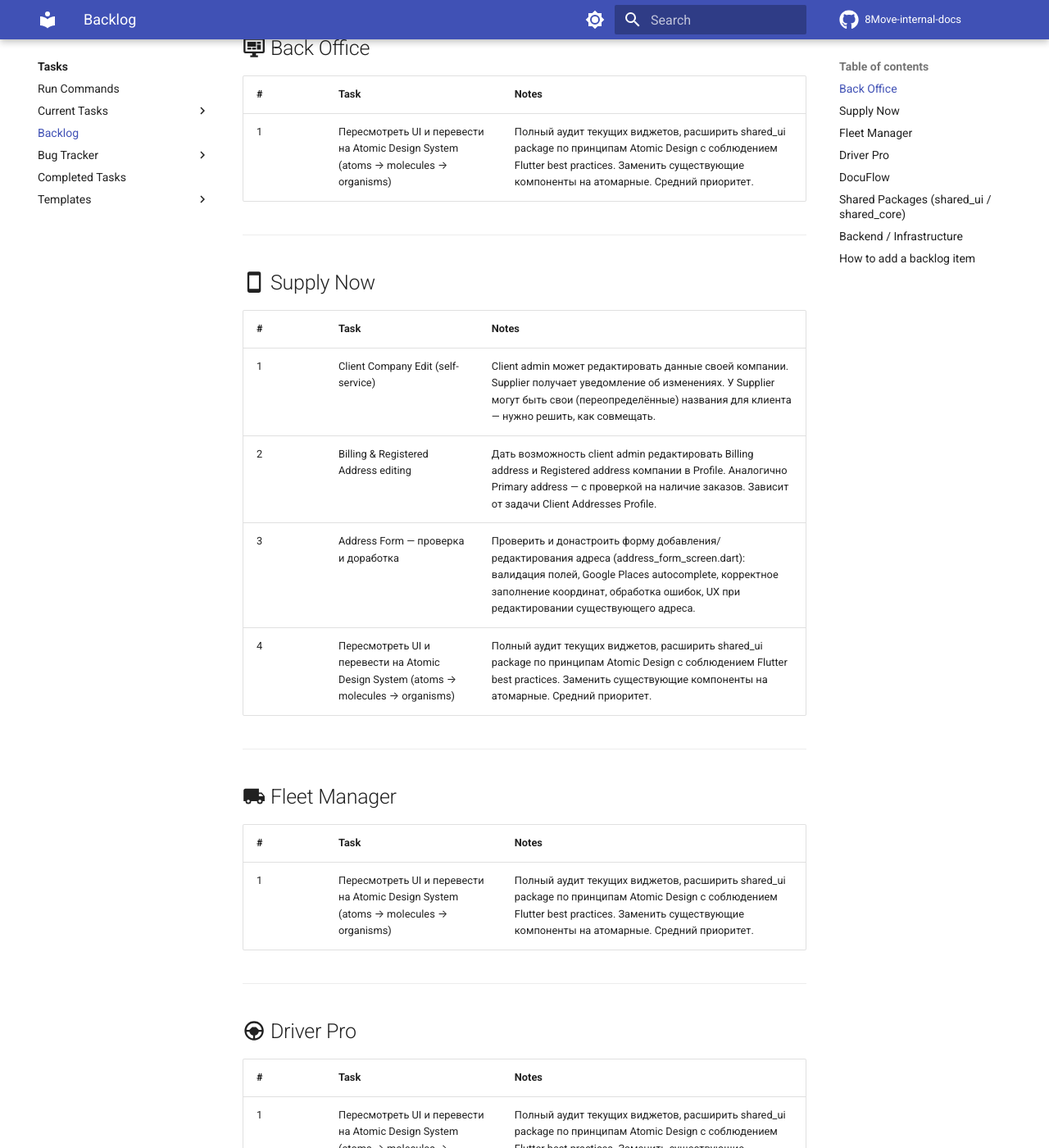
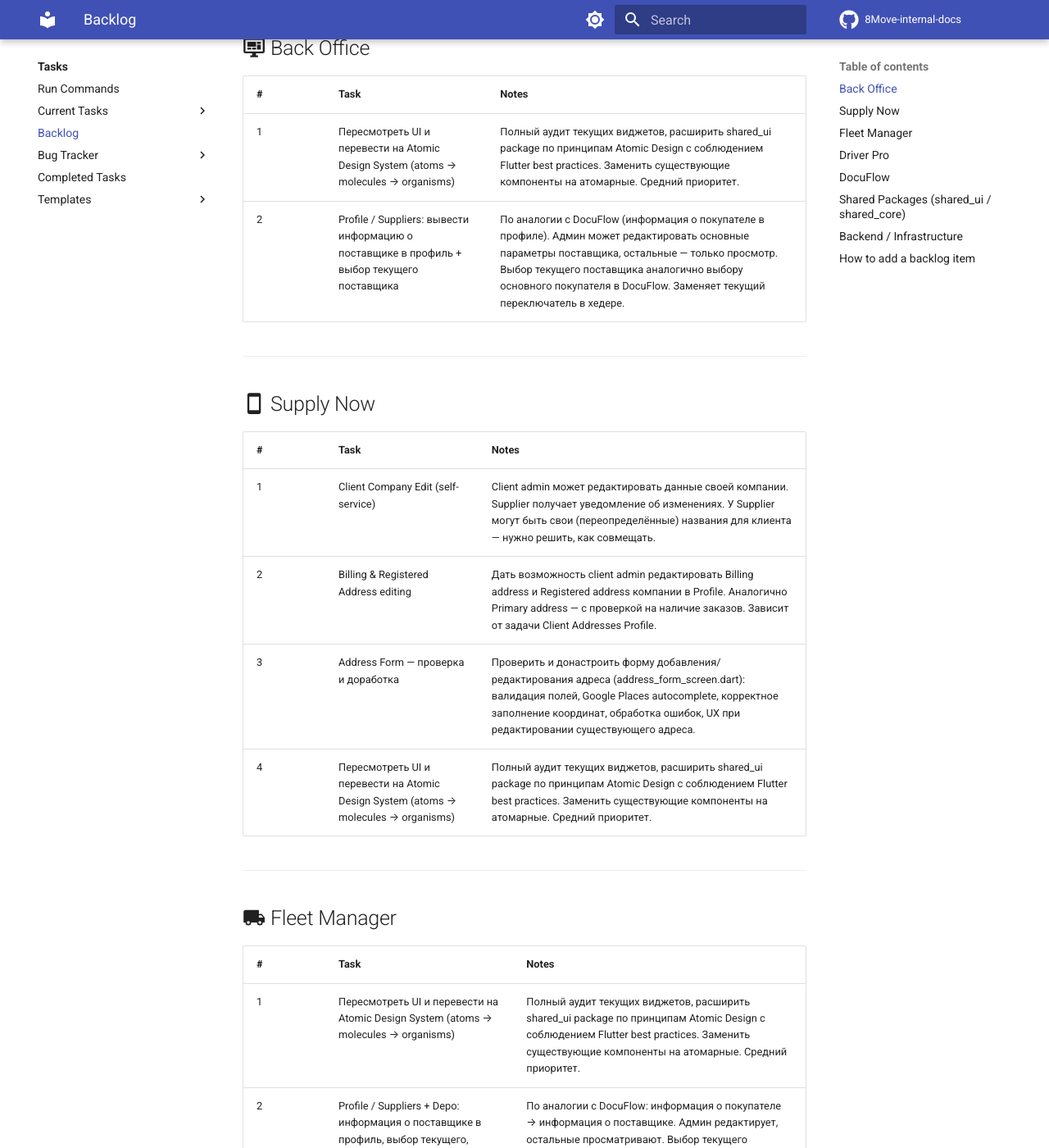
Before and after one commit to MaxShytov/8Move-internal-docs, an MkDocs documentation site: the page built from docs/tasks/backlog.md, in a window 1280 px wide and 1400 px high, scrolled down 362 px. Shown: the whole window at 82% size. Built offline with MkDocs 1.6.1 and Material for MkDocs 9.7.7, drawn with Linux system fonts in a browser that asks for light colours; comment, search, counter and statistics services are not loaded; some of the changed text lies outside the part shown.

Commit message:
backlog: add supplier profile tasks to Back Office and Fleet Manager
Co-Authored-By: Claude Opus 4.6 <noreply@anthropic.com>

```diff
--- a/docs/tasks/backlog.md
+++ b/docs/tasks/backlog.md
@@ -12,6 +12,7 @@ Ideas and planned tasks that are not yet in active development. When a task move
 | # | Task | Notes |
 |---|------|-------|
 | 1 | Пересмотреть UI и перевести на Atomic Design System (atoms → molecules → organisms) | Полный аудит текущих виджетов, расширить shared_ui package по принципам Atomic Design с соблюдением Flutter best practices. Заменить существующие компоненты на атомарные. Средний приоритет. |
+| 2 | Profile / Suppliers: вывести информацию о поставщике в профиль + выбор текущего поставщика | По аналогии с DocuFlow (информация о покупателе в профиле). Админ может редактировать основные параметры поставщика, остальные — только просмотр. Выбор текущего поставщика аналогично выбору основного покупателя в DocuFlow. Заменяет текущий переключатель в хедере. |
 
 ---
 
@@ -31,6 +32,7 @@ Ideas and planned tasks that are not yet in active development. When a task move
 | # | Task | Notes |
 |---|------|-------|
 | 1 | Пересмотреть UI и перевести на Atomic Design System (atoms → molecules → organisms) | Полный аудит текущих виджетов, расширить shared_ui package по принципам Atomic Design с соблюдением Flutter best practices. Заменить существующие компоненты на атомарные. Средний приоритет. |
+| 2 | Profile / Suppliers + Depo: информация о поставщике в профиль, выбор текущего, просмотр и редактирование Depo | По аналогии с DocuFlow: информация о покупателе → информация о поставщике. Админ редактирует, остальные просматривают. Выбор текущего поставщика. Плюс экран Depo (аналог Адресов в DocuFlow) — просмотр и редактирование. |
 
 ---
 
```
